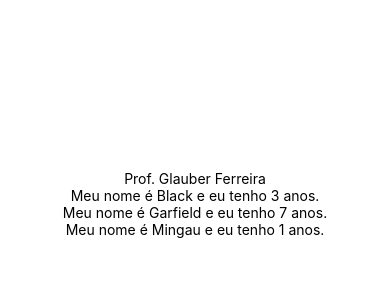
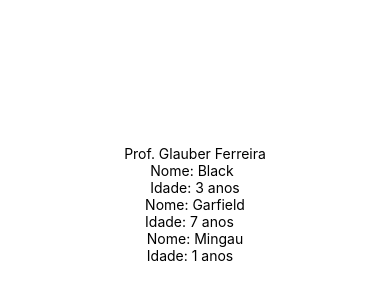
Before and after one commit to glauberferreira/pmovel-manha, a React Native app: screen / in a window 390 px wide. Shown: the part 218-518 px from the top of the page. Built offline with nearby package versions, Linux system fonts and the light colour scheme.

Commit message:
altera a exibição do nome e da idade para 2 linhas

```diff
--- a/Gato.js
+++ b/Gato.js
@@ -3,7 +3,8 @@ import { View, Text } from 'react-native';
 const Gato = ({nome, idade}) => {
     return(
         <View>
-            <Text>Meu nome é {nome} e eu tenho {idade} anos.</Text>
+            <Text>Nome: {nome}</Text>
+            <Text>Idade: {idade} anos</Text>
         </View>
     );
 }
```
